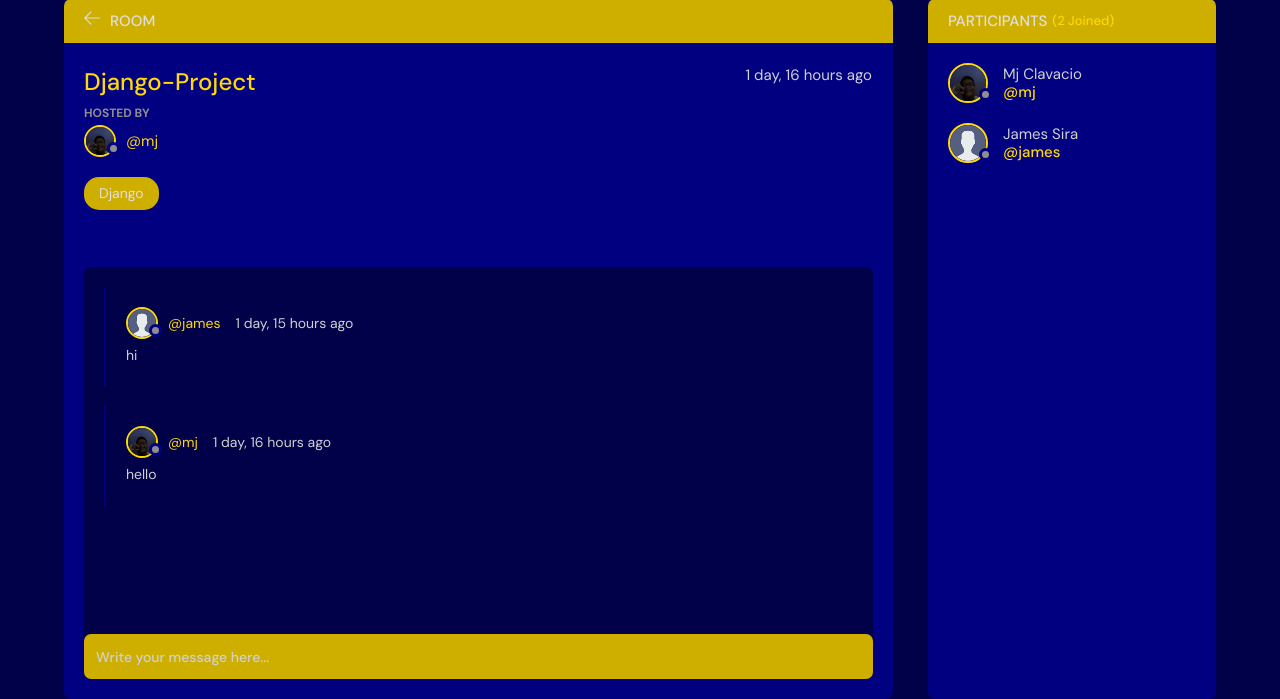
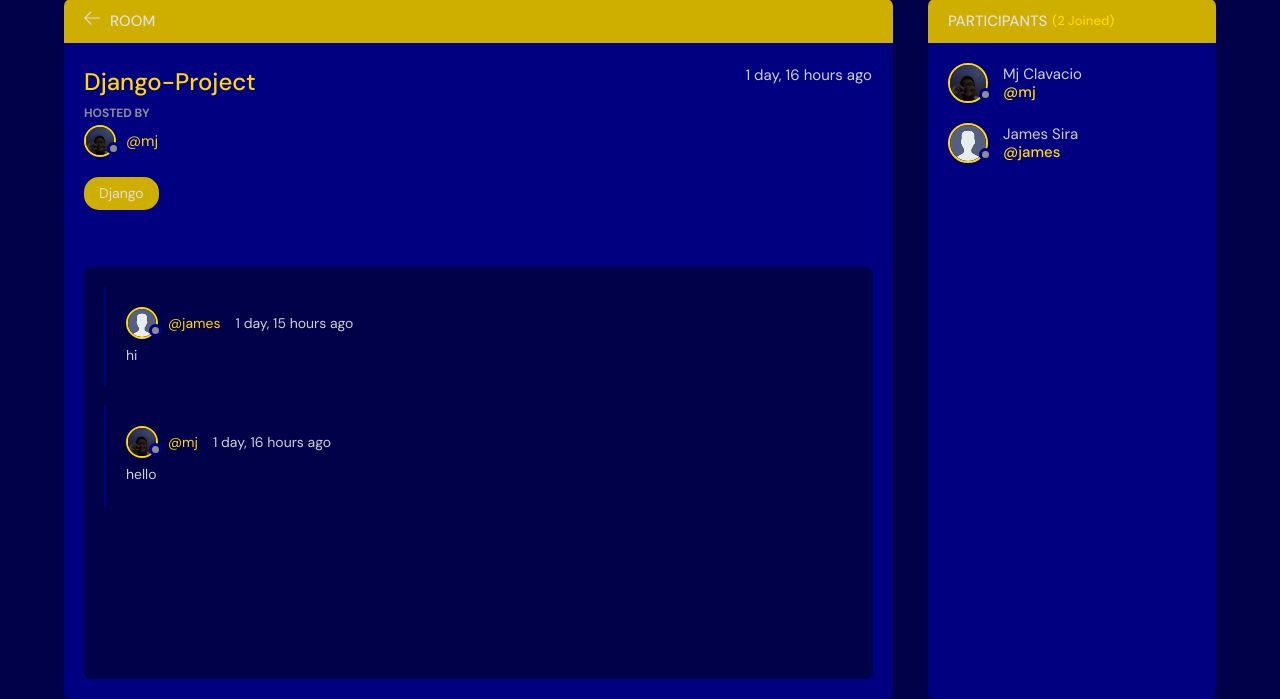
Before and after one commit to MJ-Clavacio/knowlounge, a Django app: page /room/5 in a window 1280 px wide. Shown: the part 101-800 px from the top of the page. Run offline with Django 4.2, Linux system fonts and the light colour scheme; data comes from the database, SQL or seed files in the repository; both versions use the stored data as it was after the commit; parts of the project's set-up code (start-up, migrations or seed data) failed here and were passed over.

Commit message:
Second Command

```diff
--- a/base/templates/base/room.html
+++ b/base/templates/base/room.html
@@ -108,12 +108,16 @@
         </div>
 
       </div>
+
+      {% if request.user.is_authenticated %}
       <div class="room__message">
-        <form action="" method="POST">
+        <form class="form" action="" method="POST">
           {% csrf_token %}
           <input name="body" placeholder="Write your message here..." />
         </form>
       </div>
+      {% endif %}
+
     </div>
     <!-- Room End -->
 
```
Also changed, not shown: requirements.txt (added, +21 -0 lines), db.sqlite3, 1 other file.
